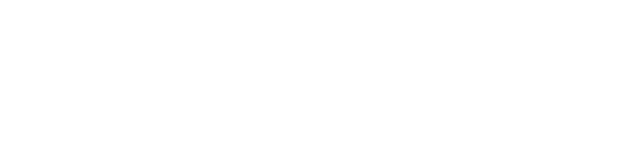
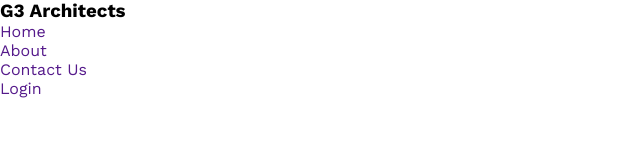
Before and after one commit to Faria-113/G3-Architects-Responsive-Website, a plain HTML site: page index.html in a window 1280 px wide. Shown: the whole page, without its empty margins (0-640 px from the left). Drawn offline with nearby package versions, Linux system fonts and the light colour scheme.

Commit message:
google font added

```diff
--- a/css/style.css
+++ b/css/style.css
@@ -0,0 +1,12 @@
+/* work sans font */
+@import url('https://fonts.googleapis.com/css2?family=Work+Sans:wght@100;200;300;400;500;600;700;800;900&display=swap');
+
+*{
+    font-family: 'Work Sans', sans-serif;
+    padding: 0;
+    margin: 0;
+}
+
+li > a{
+   text-decoration: none;
+}
--- a/index.html
+++ b/index.html
@@ -5,10 +5,25 @@
     <meta name="viewport" content="width=device-width, initial-scale=1.0">
     <title>G3 Architects</title>
     <link rel="shortcut icon" href="images/icons/logo.png" type="image/x-icon">
+
+    <!-- <link rel="preconnect" href="https://fonts.googleapis.com">
+    <link rel="preconnect" href="https://fonts.gstatic.com" crossorigin>
+    <link href="https://fonts.googleapis.com/css2?family=Work+Sans:wght@100;200;300;400;500;600;700;800;900&display=swap" rel="stylesheet"> -->
+
     <link rel="stylesheet" href="css/style.css">
 </head>
 <body>
-    <header></header>
+    <header>
+        <nav>
+            <h3>G3 Architects</h3>
+            <ul>
+                <li> <a href="">Home</a> </li>
+                <li> <a href="">About</a> </li>
+                <li> <a href="">Contact Us</a> </li>
+                <li> <a href="">Login</a> </li>
+            </ul>
+        </nav>
+    </header>
 
     <main></main>
 
```
